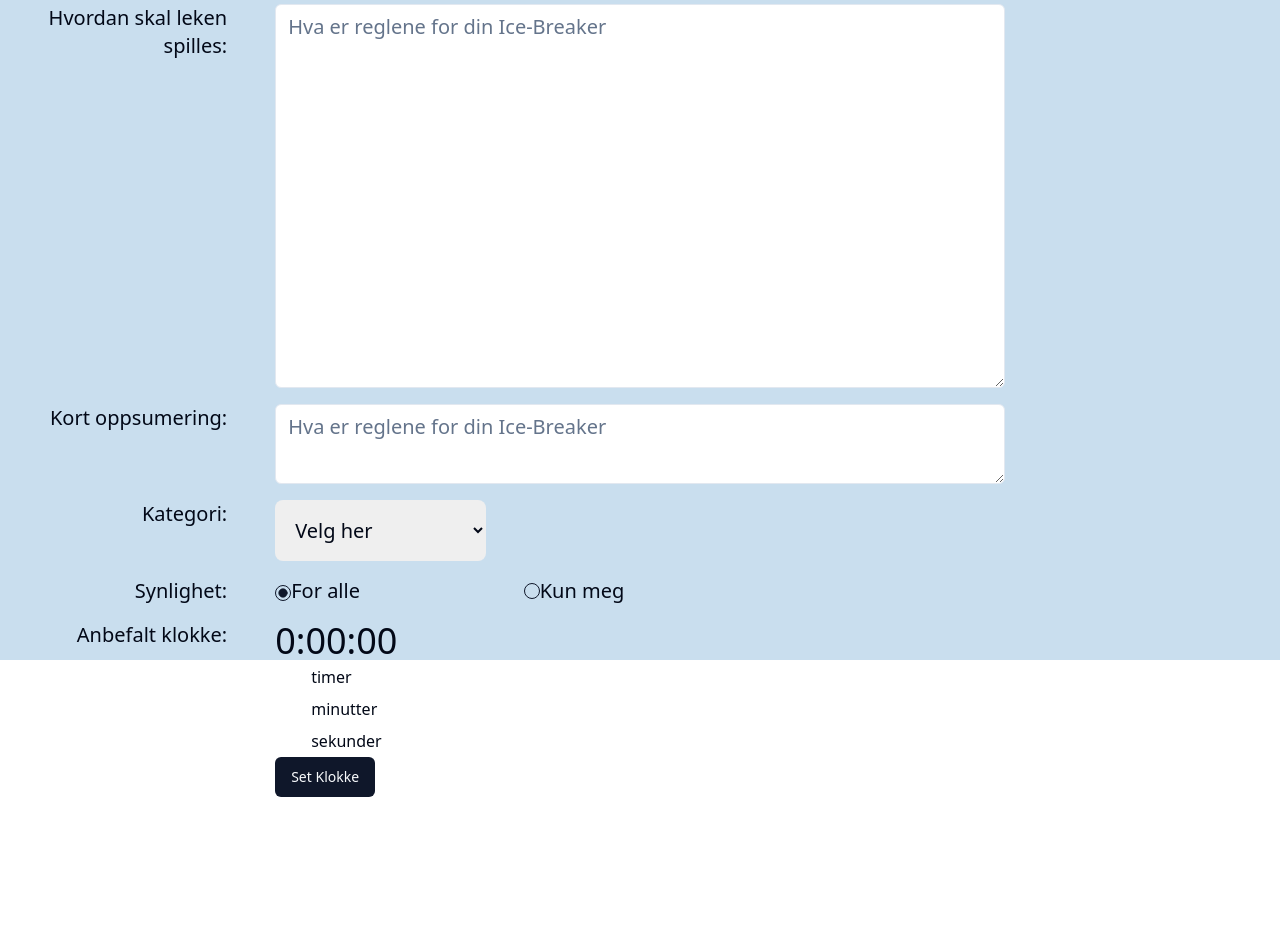
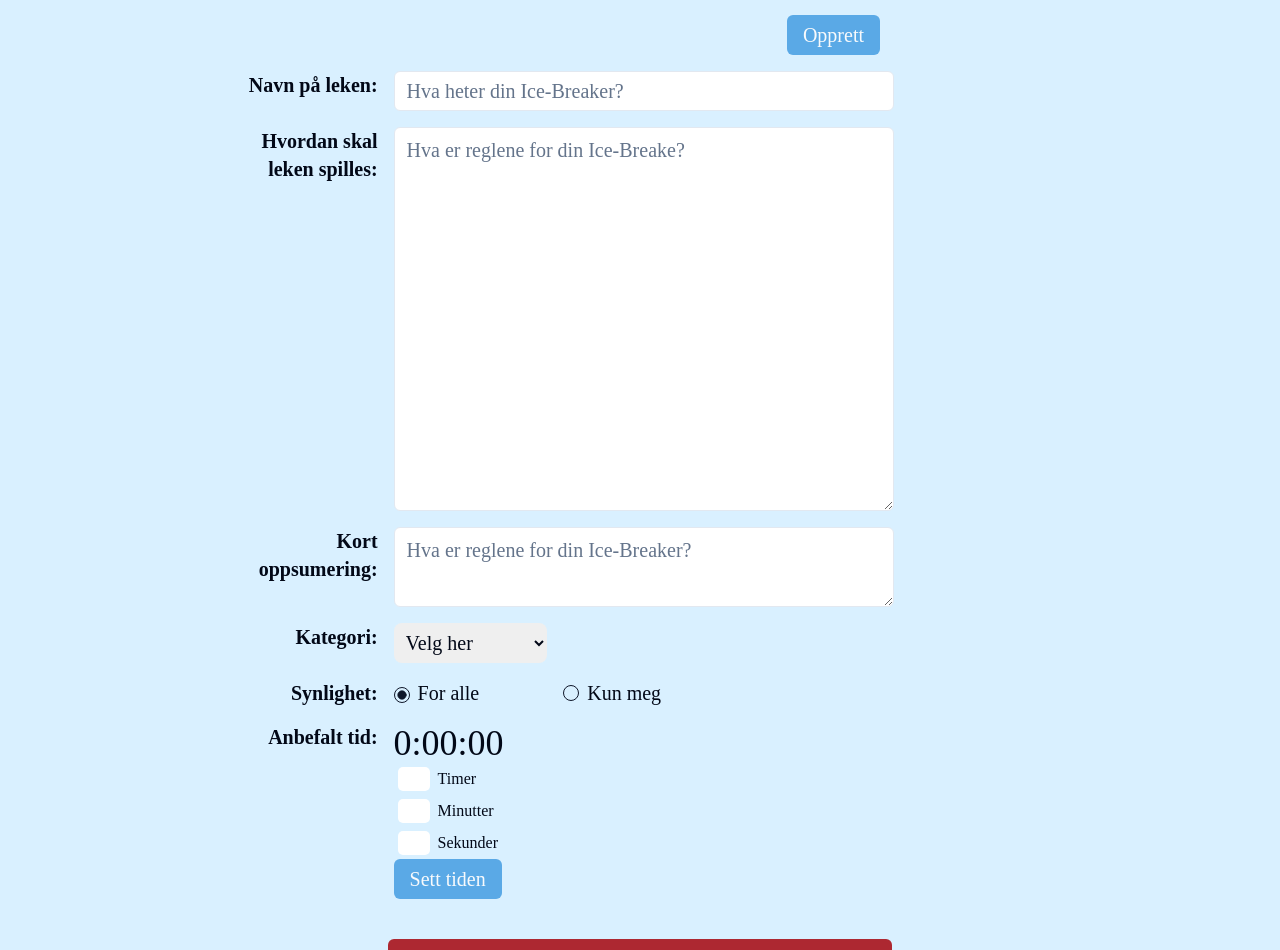
Before and after one commit to Brattetveit/Ice-breakers, a React (Vite) app in the folder client/: page /icebreakerForm in a window 1280 px wide. Shown: the part 180-1130 px from the top of the page. Before the commit the page ends 977 px from the top, so only its background shows below. Built offline with nearby package versions, Linux system fonts and the light colour scheme; sample sign-in values are in the browser's storage.

Commit message:
styling changes about game, timer and icebreaker form

```diff
--- a/client/src/components/Timer.tsx
+++ b/client/src/components/Timer.tsx
@@ -118,44 +118,95 @@ export function Timer({ timeProp, endOfTimerAction }: TimerProps) {
 
   return (
     <div
-      className=" grid grid-cols-2 gap-4 rounded-lg p-4 shadow-lg"
-      style={{
-        backgroundColor: "#A3CEF1",
-        color: "black",
-      }}
+      className="grid grid-cols-2 gap-4 rounded-lg p-2 "
+      style={{ backgroundColor: "#89ccf6", color: "black" }}
     >
-      <div className="flex place-self-center">
-        <h2 className="text-4xl" id="clock">
+      <div
+        className="flex place-self-center"
+        style={{ fontFamily: "ZCOOL XiaoWei" }}
+      >
+        <h2 className="text-4xl text-[#014f86]" id="clock">
           00:00:00
         </h2>
       </div>
 
-      <div className="">
-        <span className="flex p-1">
-          <input className="w-8" id="hours" type="text" />
-          <p>timer</p>
+      <div>
+        <span className="flex items-center p-1">
+          <input
+            className="text-s mr-2 w-8"
+            id="hours"
+            type="text"
+            style={{ borderRadius: "5px", fontFamily: "ZCOOL XiaoWei" }}
+          />
+          <p
+            className="text-xs text-[#014f86]"
+            style={{ fontFamily: "ZCOOL XiaoWei", fontSize: "16px" }}
+          >
+            Timer
+          </p>
         </span>
-        <span className="flex p-1">
-          <input className="w-8" id="minutes" type="text" />
-          <p>minutter</p>
+        <span className="flex items-center p-1">
+          <input
+            className="text-s mr-2 w-8"
+            id="minutes"
+            type="text"
+            style={{ borderRadius: "5px", fontFamily: "ZCOOL XiaoWei" }}
+          />
+          <p
+            className="text-xs text-[#014f86]"
+            style={{ fontFamily: "ZCOOL XiaoWei", fontSize: "16px" }}
+          >
+            Minutter
+          </p>
         </span>
-        <span className="flex p-1">
-          <input className="w-8" id="seconds" type="text" />
-          <p>sekunder</p>
+        <span className="flex items-center p-1">
+          <input
+            className="text-s mr-2 w-8"
+            id="seconds"
+            type="text"
+            style={{ borderRadius: "5px", fontFamily: "ZCOOL XiaoWei" }}
+          />
+          <p
+            className="text-xs text-[#014f86]"
+            style={{ fontFamily: "ZCOOL XiaoWei", fontSize: "16px" }}
+          >
+            Sekunder
+          </p>
         </span>
         <Message
-          className=""
+          className="text-2xs"
           id="timerError"
-          message={"Må bruke tall"}
+          message="Må bruke tall"
         ></Message>
       </div>
       <div>
-        <Button onClick={clockSwitch} id="clockSwitchButton">
-          Start Klokken
+        <Button
+          className="px-2 py-1 text-xs"
+          style={{
+            fontFamily: "ZCOOL XiaoWei",
+            fontSize: "16px",
+            backgroundColor: "#ffff",
+            color: "#014f86",
+          }}
+          onClick={clockSwitch}
+          id="clockSwitchButton"
+        >
+          Start klokken
         </Button>
       </div>
       <div>
-        <Button onClick={setTimer}>Set Klokke</Button>
+        <Button
+          className="px-2 py-1 text-xs"
+          style={{
+            fontFamily: "ZCOOL XiaoWei",
+            fontSize: "16px",
+            backgroundColor: "#fff",
+            color: "#014f86",
+          }}
+          onClick={setTimer}
+        >
+          Sett klokken
+        </Button>
       </div>
     </div>
   );
--- a/client/src/pages/AboutGame.tsx
+++ b/client/src/pages/AboutGame.tsx
@@ -56,8 +56,9 @@ export const AboutGame = () => {
   // eslint-disable-next-line react-hooks/exhaustive-deps
   useEffect(() => getRatings(), []);
 
-  const ratingAuthors = ratings.map(rating => rating.author?.toString() || "");
-
+  const ratingAuthors = ratings.map(
+    (rating) => rating.author?.toString() || "",
+  );
 
   const userInfo = useUser();
 
@@ -107,26 +108,31 @@ export const AboutGame = () => {
 
   return (
     <div className="bg-[#ffffff]">
+      <div className="max-w-8xl mx-auto px-4">
         <div className="flex w-full flex-col gap-4 p-4">
           <div
             className="flex flex-row justify-between"
-          style={{ fontFamily: "ZCOOL XiaoWei" }}
+            style={{ fontFamily: "ZCOOL XiaoWei", fontSize: "18px" }}
           >
             <Link to="/">
-            <b>&#8249; Tilbake til hjemmeside</b>
+              <b>&#8249; Tilbake</b>
             </Link>
             <div>
               <b>{`Laget av: ${author ?? "Anonymous"}`}</b>
             </div>
           </div>
 
-        <div className="grid grid-cols-5">
+          <div className="grid grid-cols-5 gap-4 p-4">
             <div className="col-span-3 col-start-2 flex flex-row gap-4 place-self-center">
               <div
                 className="flex h-full flex-col items-center justify-center gap-2"
-              style={{ fontFamily: "ZCOOL XiaoWei" }}
+                style={{ alignItems: "center", fontFamily: "ZCOOL XiaoWei" }}
               >
-              <H1>{name}</H1>
+                <h1 style={{ fontSize: "65px", fontWeight: "bold" }}>{name} </h1>
+                <p style={{ fontSize: "18px" }}>{`Kategori: ${category}`}</p>
+                <p
+                  style={{ fontSize: "18px" }}
+                >{`Rangering: ${meanRating.toFixed(1)}%`}</p>
                 <div className="flex gap-1">
                   <Button
                     onClick={handleAddToFavorites}
@@ -134,71 +140,66 @@ export const AboutGame = () => {
                     className={`rounded px-4 py-2 text-lg transition-colors duration-300 ${
                       isAddingToFavorites || isFavorited
                         ? "cursor-not-allowed bg-gray-400 text-gray-700"
-                      : "bg-[#A3CEF1] text-white hover:bg-[#172554]"
+                        : "bg-[#89ccf6] text-white hover:bg-[#172554]"
                     }`}
                   >
                     {isAddingToFavorites
                       ? "Legger til..."
                       : isFavorited
-                      ? "Lagt til i favoritter"
-                      : "Legg til i favoritter"}
+                        ? `Lagt til i favoritter ${String.fromCharCode(9733)}`
+                        : `Legg til i favoritter ${String.fromCharCode(9733)}`}
                   </Button>
                   {isAddingToFavorites && <span>Adding to favorites...</span>}
                   {favoritesError && (
-                  <span className="text-red-500">Error: {favoritesError}</span>
+                    <span className="text-red-500">
+                      Error: {favoritesError}
+                    </span>
                   )}
                 </div>
               </div>
-            <div
-              className="rounded bg-[#fde2e4]"
-              style={{
-                fontFamily: "ZCOOL XiaoWei",
-                fontSize: "18px",
-                maxHeight: "55px",
-                width: "auto",
-                textAlign: "center",
-              }}
-            >
-              <p>{`Kategori: ${category}`}</p>
-              <p>{`Rangering: ${meanRating.toFixed(1)}%`}</p>
             </div>
-          </div>
-          <div className=" col-start-5 ">
+            <div className=" col-start-5, mt-8" style={{ flex: "auto" }}>
               <Timer timeProp={10} endOfTimerAction={() => {}}></Timer>
             </div>
           </div>
           <div className="flex gap-2">
             <div
-            className="m-4 flex h-dvh w-3/5 flex-col gap-6 rounded bg-[#A3CEF1] p-4"
-            style={{ fontFamily: "ZCOOL XiaoWei" }}
+              className="m-4 flex h-dvh w-3/5 flex-col gap-6 bg-[#d9f0ff] p-4"
+              style={{ fontFamily: "ZCOOL XiaoWei", borderRadius: "5px" }}
             >
+              <div className="flex items-start justify-between">
+                <div>
                   <H2>Beskrivelse:</H2>
-            <p>{fullDescription}</p>
+                  <p style={{ fontSize: "20px" }}>{fullDescription}</p>
+                </div>
                 <Button
-              className="w-1/6 place-self-center bg-[#dc5b5b]"
-              style={{ fontSize: "16px" }}
+                  className="rounded bg-[#89ccf6] px-4 py-4 font-bold text-white "
+                  style={{ fontSize: "14px" }}
                   onClick={() => reportIcebreaker(icebreaker._id)}
                 >
                   Rapporter lek
                 </Button>
               </div>
+            </div>
             <div className="w-2/5 p-4">
-            <Card className="flex h-dvh flex-col gap-2 bg-[#bad4ea]">
+              <Card
+                className="flex h-dvh flex-col gap-2 bg-[#d9f0ff]"
+                style={{ borderRadius: "5px" }}
+              >
                 <form
                   onSubmit={(e: FormEvent<HTMLFormElement>) => {
                     e.preventDefault();
-                  if (!userInfo.isSignedIn){
-                    console.log("Bruker er ikke logget inn")
-                  }
-                  else{
-                    const user = userInfo.user
-                    if (user == null){
-                      console.log("No user")
-                      return
+                    if (!userInfo.isSignedIn) {
+                      console.log("Bruker er ikke logget inn");
+                    } else {
+                      const user = userInfo.user;
+                      if (user == null) {
+                        console.log("No user");
+                        return;
                       }
                       const username = userInfo.user?.username ?? "";
                       const userID = userInfo.user?._id ?? "";
-                    if (ratingAuthors.includes(userID)){
+                      if (ratingAuthors.includes(userID)) {
                         //Delete rating
                         deleteRating(name, username);
                       }
@@ -206,7 +207,6 @@ export const AboutGame = () => {
                       getRatings();
                       submitRating(username, rating);
                       getRatings();
-
                     }
                   }}
                 >
@@ -227,7 +227,11 @@ export const AboutGame = () => {
                       <Button
                         className="w-1/3 place-self-center"
                         type="submit"
-                      style={{ fontFamily: "ZCOOL XiaoWei" }}
+                        style={{
+                          fontFamily: "ZCOOL XiaoWei",
+                          fontSize: "18px",
+                          backgroundColor: "#014f86"
+                        }}
                       >
                         Publiser
                       </Button>
@@ -257,11 +261,14 @@ export const AboutGame = () => {
                     </div>
                   </div>
                 </CardContent>
-              <CardFooter className="flex flex-col gap-3">
+                <CardFooter
+                  className="flex flex-col gap-3"
+                  style={{ fontFamily: "ZCOOL XiaoWei" }}
+                >
                   <Textarea placeholder="Skriv kommentar her"></Textarea>
                   <Button
                     className="w-1/3"
-                  style={{ fontFamily: "ZCOOL XiaoWei" }}
+                    style={{ fontFamily: "ZCOOL XiaoWei", fontSize: "18px", backgroundColor: "#014f86"}}
                   >
                     Publiser
                   </Button>
@@ -271,5 +278,6 @@ export const AboutGame = () => {
           </div>
         </div>
       </div>
+    </div>
   );
 };
--- a/client/src/pages/IceBreakerForm.tsx
+++ b/client/src/pages/IceBreakerForm.tsx
@@ -4,7 +4,7 @@ import { Button } from "@/components/ui/button";
 import { Label } from "@/components/ui/label";
 import { RadioGroup, RadioGroupItem } from "@/components/ui/radio-group";
 import { Message } from "@/components/Message";
-import { useNavigate } from "react-router-dom";
+import { Link, useNavigate } from "react-router-dom";
 import React, { useState, useEffect, useCallback } from "react";
 import { handleCreateIcebreaker } from "@/services/icebreakerMakeService";
 import { useUser } from "@/hooks/useUser";
@@ -196,29 +196,51 @@ export const IcebreakerForm = () => {
   }, [time, displayTime]);
 
   return (
-    <div className="lex flex h-screen flex-col bg-[#E3F2FD]">
-      <h1 className="text-center text-4xl">Opprett ny lek</h1>
-      <div className="lex h-full bg-[#C9DEEE]   ">
-        <div className="m-4 flex justify-end md:grid md:grid-cols-5 md:gap-12">
+    <div
+      className="flex min-h-screen flex-col"
+      style={{ fontFamily: "ZCOOL XiaoWei" }}
+    >
+      <div
+        style={{
+          backgroundColor: "white",
+          fontSize: "18px",
+          marginLeft: "10px",
+        }}
+      >
+        <Link to="/" style={{ textDecoration: "none", color: "black" }}>
+          <b>&#8249; Tilbake</b>
+        </Link>
+      </div>
+      <h1
+        className="w-full bg-white py-10 text-center text-4xl"
+        style={{ fontSize: "70px" }}
+      >
+        Opprett ny lek
+      </h1>
+      <div className="flex grow items-center justify-center  bg-[#d9f0ff]">
+        <div className="w-full max-w-4xl p-4">
+          <div className="m-4 flex justify-end md:grid md:grid-cols-5 md:gap-12 ">
             <div />
             <div />
             <div />
             <div className="mt-4 flex justify-end">
-            <Button className="mr-4 text-xl" onClick={handleCreate}>
-              Create
-            </Button>
-            <Button className="text-xl" onClick={handleExit}>
-              Cancel
+              <Button
+                className="text-xl"
+                style={{ backgroundColor: "#5aa9e6" }}
+                onClick={handleCreate}
+              >
+                Opprett
               </Button>
             </div>
             <div />
           </div>
-        <div className="m-4 md:grid md:grid-cols-5 md:gap-12">
-          <h2 className="text-xl md:text-right">Navn på leke:</h2>
+          <div className="m-4 md:grid md:grid-cols-5 md:gap-4">
+            <h2 className="text-xl font-bold md:text-right">Navn på leken:</h2>
             <Input
-            className="col-span-3 text-xl"
+              style={{ width: "500px" }}
+              className="text-xl"
               onChange={handleNameText}
-            placeholder="Hva heter din Ice-breaker"
+              placeholder="Hva heter din Ice-Breaker?"
             ></Input>
             <Message
               className="text-right md:text-left"
@@ -226,12 +248,15 @@ export const IcebreakerForm = () => {
               id={"mName"}
             />
           </div>
-        <div className="m-4 md:grid md:grid-cols-5 md:gap-12">
-          <h2 className="text-xl md:text-right">Hvordan skal leken spilles:</h2>
+          <div className="m-4 md:grid md:grid-cols-5 md:gap-4">
+            <h2 className="text-xl font-bold md:text-right">
+              Hvordan skal leken spilles:
+            </h2>
             <Textarea
-            className="col-span-3 h-96 text-xl"
+              style={{ width: "500px" }}
+              className="col-span-2 h-96 text-xl"
               onChange={handleRuleText}
-            placeholder="Hva er reglene for din Ice-Breaker"
+              placeholder="Hva er reglene for din Ice-Breake?"
             ></Textarea>
             <Message
               className="text-right md:text-left"
@@ -239,12 +264,15 @@ export const IcebreakerForm = () => {
               id={"mRules"}
             />
           </div>
-        <div className="m-4 md:grid md:grid-cols-5 md:gap-12">
-          <h2 className="text-xl md:text-right">Kort oppsumering:</h2>
+          <div className="m-4 md:grid md:grid-cols-5 md:gap-4">
+            <h2 className="text-xl font-bold md:text-right">
+              Kort oppsumering:
+            </h2>
             <Textarea
-            className="col-span-3 text-xl"
+              style={{ width: "500px" }}
+              className="col-span-2 text-xl"
               onChange={handleSumarytext}
-            placeholder="Hva er reglene for din Ice-Breaker"
+              placeholder="Hva er reglene for din Ice-Breaker?"
             ></Textarea>
             <Message
               className="text-right md:text-left"
@@ -252,10 +280,10 @@ export const IcebreakerForm = () => {
               id={"mSummary"}
             />
           </div>
-        <div className="m-4 md:grid md:grid-cols-5 md:gap-12">
-          <h2 className="text-xl md:text-right">Kategori:</h2>
+          <div className="m-4 md:grid md:grid-cols-5 md:gap-4">
+            <h2 className="text-xl font-bold md:text-right">Kategori:</h2>
             <select
-            className="rounded-lg p-4 text-xl"
+              className="rounded-lg p-2 text-xl"
               id="categories"
               name="categories"
               onChange={handleCategory}
@@ -276,8 +304,8 @@ export const IcebreakerForm = () => {
               id={"mCategory"}
             />
           </div>
-        <div className="m-4 md:grid md:grid-cols-5 md:gap-12">
-          <h2 className="text-xl md:text-right">Synlighet:</h2>
+          <div className="m-4 md:grid md:grid-cols-5 md:gap-4">
+            <h2 className="text-xl font-bold md:text-right">Synlighet:</h2>
             <RadioGroup
               className="md:rid md:col-span-3 md:grid-cols-3 md:gap-4"
               defaultValue="0"
@@ -285,43 +313,74 @@ export const IcebreakerForm = () => {
             >
               <div>
                 <RadioGroupItem value="0" id="forAlle" onClick={handleRadio} />
-              <Label className="text-xl" htmlFor="forAlle">
+                <Label className="ml-2 text-xl" htmlFor="forAlle">
                   For alle
                 </Label>
               </div>
               <div>
                 <RadioGroupItem value="1" id="kunMeg" onClick={handleRadio} />
-              <Label className="text-xl" htmlFor="kunMeg">
+                <Label className="ml-2 text-xl" htmlFor="kunMeg">
                   Kun meg
                 </Label>
               </div>
             </RadioGroup>
           </div>
-        <div className="m-4 md:grid md:grid-cols-5 md:gap-12">
-          <h2 className="text-xl md:text-right">Anbefalt klokke:</h2>
+          <div className="m-4 md:grid md:grid-cols-5 md:gap-4">
+            <h2 className="text text-xl font-bold md:text-right">
+              Anbefalt tid:
+            </h2>
             <div>
               <h2 className="text-4xl" id="clock">
                 00:00:00
               </h2>
               <span className="flex p-1">
-              <input className="w-8" id="hours" type="text" />
-              <p>timer</p>
+                <input
+                  className="mr-2 w-8"
+                  style={{ borderRadius: "5px", fontFamily: "ZCOOL XiaoWei" }}
+                  id="hours"
+                  type="text"
+                />
+                <p>Timer</p>
               </span>
               <span className="flex p-1">
-              <input className="w-8" id="minutes" type="text" />
-              <p>minutter</p>
+                <input
+                  className="mr-2 w-8"
+                  style={{ borderRadius: "5px", fontFamily: "ZCOOL XiaoWei" }}
+                  id="minutes"
+                  type="text"
+                />
+                <p>Minutter</p>
               </span>
               <span className="flex p-1">
-              <input className="w-8" id="seconds" type="text" />
-              <p>sekunder</p>
+                <input
+                  className="mr-2 w-8"
+                  style={{ borderRadius: "5px", fontFamily: "ZCOOL XiaoWei" }}
+                  id="seconds"
+                  type="text"
+                />
+                <p>Sekunder</p>
               </span>
               <Message
                 className=""
                 id="timerError"
                 message={"Må bruke tall"}
               ></Message>
-            <Button onClick={setTimer}>Set Klokke</Button>
+              <Button
+                onClick={setTimer}
+                style={{ backgroundColor: "#5aa9e6", fontSize: "20px" }}
+              >
+                Sett tiden
+              </Button>
             </div>
+          </div>
+          <div className="mt-10 flex flex-col items-center">
+            <Button
+              className="w-7/12 py-2 text-xl"
+              style={{ backgroundColor: "#ad2831" }}
+              onClick={handleExit}
+            >
+              Avbryt
+            </Button>
           </div>
           {/* <div className="m-4 min-h-40 md:grid md:grid-cols-5  md:gap-12">
           <h2 className="text-xl md:text-right">Last opp bilder:</h2>
@@ -346,5 +405,6 @@ export const IcebreakerForm = () => {
         </div> */}
         </div>
       </div>
+    </div>
   );
 };
```
Lines whose indentation alone changed are shown as unchanged.
